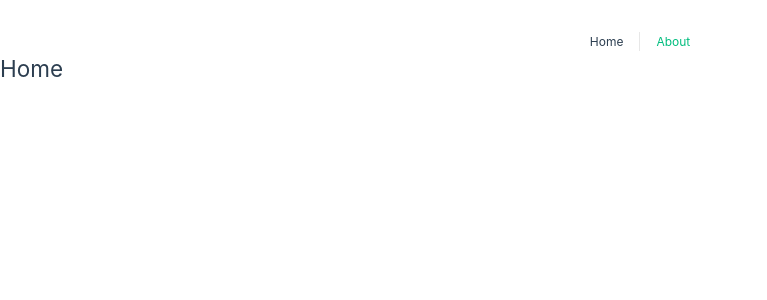
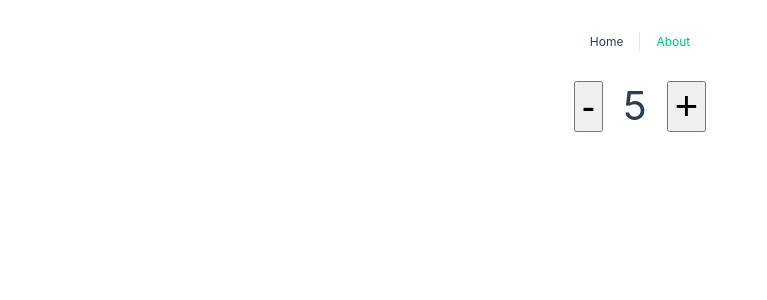
Before and after one commit to serhiipetrash/learn-vue3, a Vue app: page / in a window 1280 px wide. Shown: the top 300 px of the page, without its empty margins (0-767 px from the left). Built offline with nearby package versions, Linux system fonts and the light colour scheme.

Commit message:
add simple counter

```diff
--- a/index.html
+++ b/index.html
@@ -4,7 +4,7 @@
     <meta charset="UTF-8" />
     <link rel="icon" href="/favicon.ico" />
     <meta name="viewport" content="width=device-width, initial-scale=1.0" />
-    <title>Vite App</title>
+    <title>learn Vue3</title>
   </head>
   <body>
     <div id="app"></div>
--- a/src/views/HomeView.vue
+++ b/src/views/HomeView.vue
@@ -1,7 +1,68 @@
+<!-- <script>
+export default {
+  data() {
+    return {
+      counter: 3
+    }
+  },
+  methods: {
+    increaseCounter() {
+      this.counter++
+    },
+    decreaseCounter() {
+      this.counter--
+    }
+  }
+}
+</script> -->
+
+<!-- <script>
+import { ref } from 'vue';
+export default {
+  setup() {
+    const counter = ref(4)
+    const increaseCounter = () => {
+      counter.value++
+    }
+    const decreaseCounter = () => {
+      counter.value--
+    }
+
+    return { counter, increaseCounter, decreaseCounter }
+  }
+}
+</script> -->
+
+<script setup>
+import { ref } from 'vue'
+
+const counter = ref(5)
+const increaseCounter = () => counter.value++
+const decreaseCounter = () => counter.value--
+
+</script>
+
 <template >
 
   <div class="home">
-    <h2>Home</h2>
+    <div>
+      <button @click="decreaseCounter" class="btn">-</button>
+      <span class="counter">{{ counter }}</span>
+      <button @click="increaseCounter" class="btn">+</button>
+    </div>
   </div>
 
 </template>
+
+<style>
+.home {
+  text-align: center;
+  padding: 20px;
+}
+
+.btn,
+.counter {
+  font-size: 40px;
+  margin: 10px;
+}
+</style>
```
